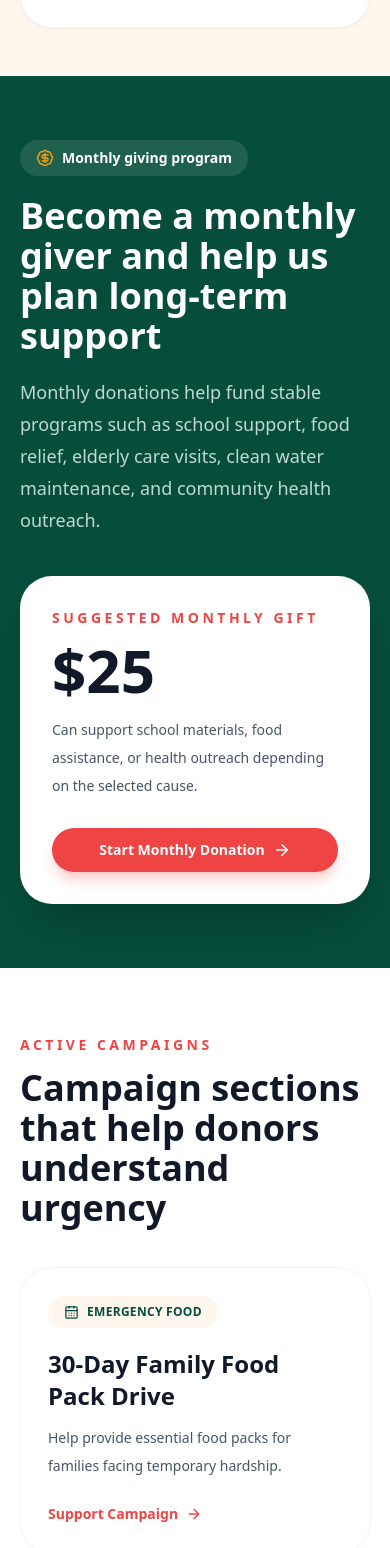
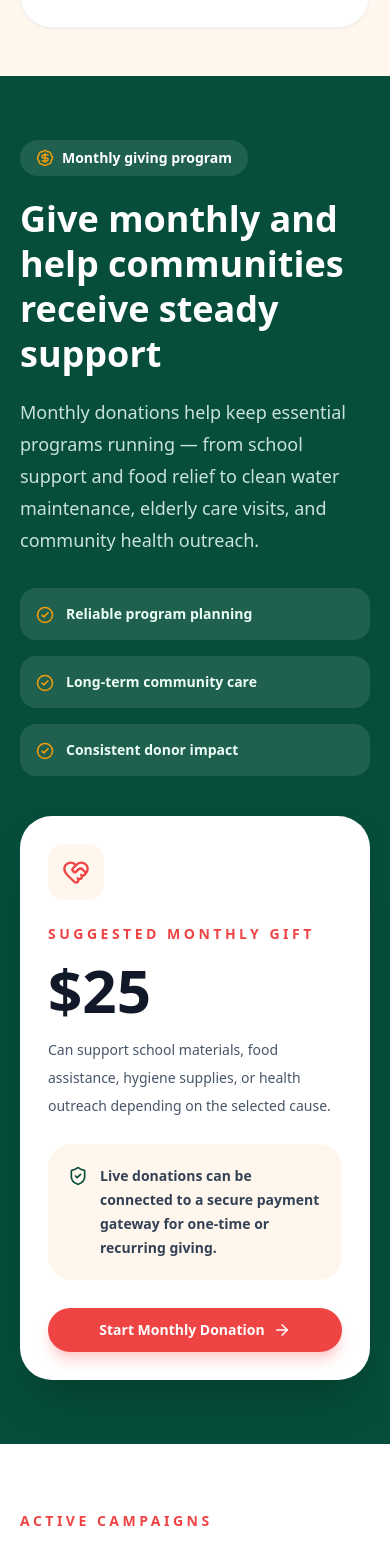
Before and after one commit to brianmichaelu/hopebridge-foundation, a Next.js app: page / in a window 390 px wide. Shown: the part 5389-6937 px from the top of the page. Built offline with nearby package versions, Linux system fonts and the light colour scheme.

Commit message:
Refactor DonationCTA layout and improve text content
Updated the DonationCTA component to enhance the layout and content for better clarity and engagement.

```diff
--- a/components/DonationCTA.tsx
+++ b/components/DonationCTA.tsx
@@ -1,34 +1,77 @@
 import Link from "next/link";
-import { ArrowRight, BadgeDollarSign } from "lucide-react";
+import {
+  ArrowRight,
+  BadgeDollarSign,
+  CheckCircle2,
+  HeartHandshake,
+  ShieldCheck,
+} from "lucide-react";
 
 export default function DonationCTA() {
   return (
-    <section className="section-padding bg-forest text-white">
-      <div className="container-width grid items-center gap-10 lg:grid-cols-[1.2fr_0.8fr]">
+    <section className="bg-forest px-5 py-16 text-white sm:px-8 lg:px-12 lg:py-24">
+      <div className="container-width grid items-center gap-10 lg:grid-cols-[1.1fr_0.9fr]">
         <div>
           <div className="mb-5 inline-flex items-center gap-2 rounded-full bg-white/10 px-4 py-2 text-sm font-bold">
             <BadgeDollarSign className="text-gold" size={18} />
             Monthly giving program
           </div>
-          <h2 className="text-4xl font-black lg:text-5xl">
-            Become a monthly giver and help us plan long-term support
+
+          <h2 className="text-4xl font-black leading-tight lg:text-[56px]">
+            Give monthly and help communities receive steady support
           </h2>
-          <p className="mt-5 max-w-2xl text-lg leading-8 text-emerald-50/80">
-            Monthly donations help fund stable programs such as school support,
-            food relief, elderly care visits, clean water maintenance, and
-            community health outreach.
+
+          <p className="mt-5 max-w-2xl text-lg leading-8 text-emerald-50/85">
+            Monthly donations help keep essential programs running — from school
+            support and food relief to clean water maintenance, elderly care
+            visits, and community health outreach.
           </p>
+
+          <div className="mt-8 grid gap-4 sm:grid-cols-3">
+            {[
+              "Reliable program planning",
+              "Long-term community care",
+              "Consistent donor impact",
+            ].map((item) => (
+              <div
+                key={item}
+                className="flex items-start gap-3 rounded-2xl bg-white/10 p-4"
+              >
+                <CheckCircle2 className="mt-0.5 shrink-0 text-gold" size={18} />
+                <span className="text-sm font-bold text-emerald-50">
+                  {item}
+                </span>
+              </div>
+            ))}
+          </div>
         </div>
 
-        <div className="rounded-[2rem] bg-white p-8 text-navy shadow-2xl">
+        <div className="rounded-[2rem] bg-white p-7 text-navy shadow-2xl lg:p-9">
+          <div className="mb-6 flex h-14 w-14 items-center justify-center rounded-2xl bg-cream text-coral">
+            <HeartHandshake size={28} />
+          </div>
+
           <p className="text-sm font-black uppercase tracking-[0.25em] text-coral">
             Suggested monthly gift
           </p>
-          <p className="mt-3 text-6xl font-black">$25</p>
+
+          <p className="mt-4 text-6xl font-black">$25</p>
+
           <p className="mt-4 text-sm leading-7 text-slate-600">
-            Can support school materials, food assistance, or health outreach
-            depending on the selected cause.
+            Can support school materials, food assistance, hygiene supplies, or
+            health outreach depending on the selected cause.
           </p>
+
+          <div className="mt-6 rounded-3xl bg-cream p-5">
+            <div className="flex items-start gap-3">
+              <ShieldCheck className="mt-0.5 shrink-0 text-forest" size={20} />
+              <p className="text-sm font-semibold leading-6 text-slate-700">
+                Live donations can be connected to a secure payment gateway for
+                one-time or recurring giving.
+              </p>
+            </div>
+          </div>
+
           <Link href="/donate" className="btn-primary mt-7 w-full">
             Start Monthly Donation <ArrowRight className="ml-2" size={18} />
           </Link>
```
